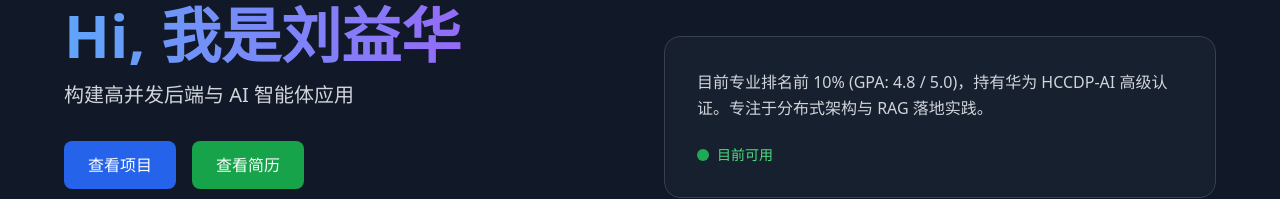
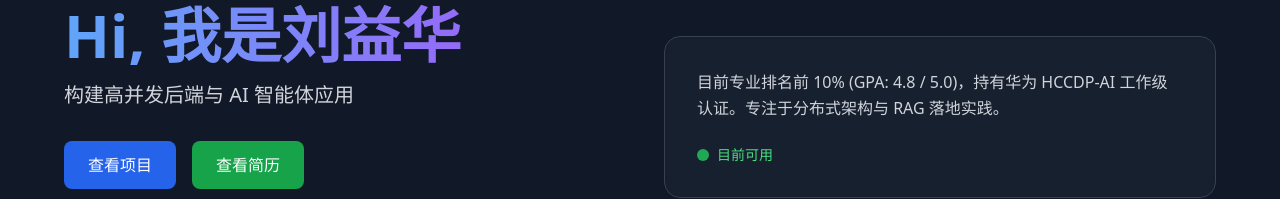
Before and after one commit to citen-xx/person-web-introduction, a Vue app: page / in a window 1280 px wide. Shown: the part 203-402 px from the top of the page. Built offline with nearby package versions, Linux system fonts and the light colour scheme.

Commit message:
真-最后版本7

```diff
--- a/src/views/Home.vue
+++ b/src/views/Home.vue
@@ -43,7 +43,7 @@
           <div class="lg:w-1/2">
             <div class="bg-gray-800/50 backdrop-blur-sm rounded-2xl p-8 border border-gray-700 hover:border-gray-600 transition-colors">
               <p class="text-gray-300 leading-relaxed">
-                目前专业排名前 10% (GPA: 4.8 / 5.0)，持有华为 HCCDP-AI 高级认证。专注于分布式架构与 RAG 落地实践。
+                目前专业排名前 10% (GPA: 4.8 / 5.0)，持有华为 HCCDP-AI 工作级认证。专注于分布式架构与 RAG 落地实践。
               </p>
               <div class="mt-6 flex items-center gap-2">
                 <div class="w-3 h-3 bg-green-500 rounded-full animate-pulse"></div>
```
